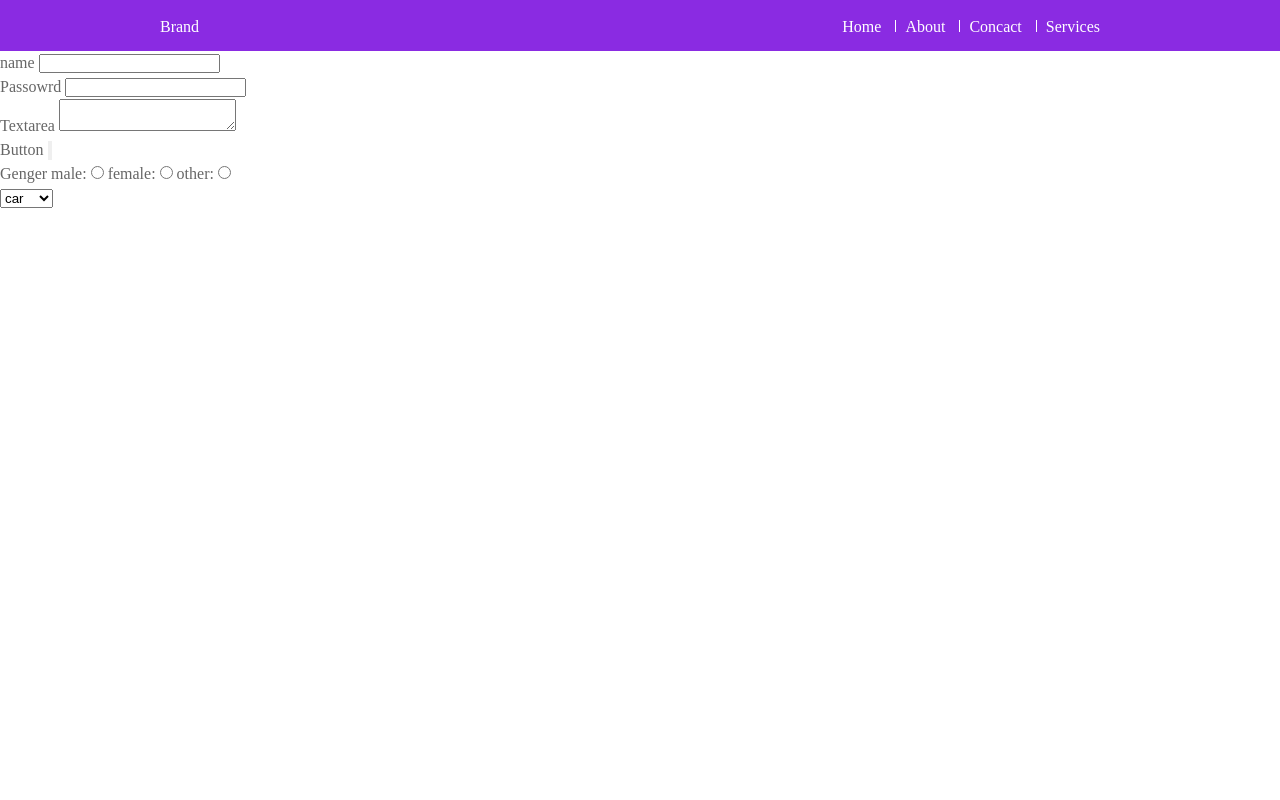
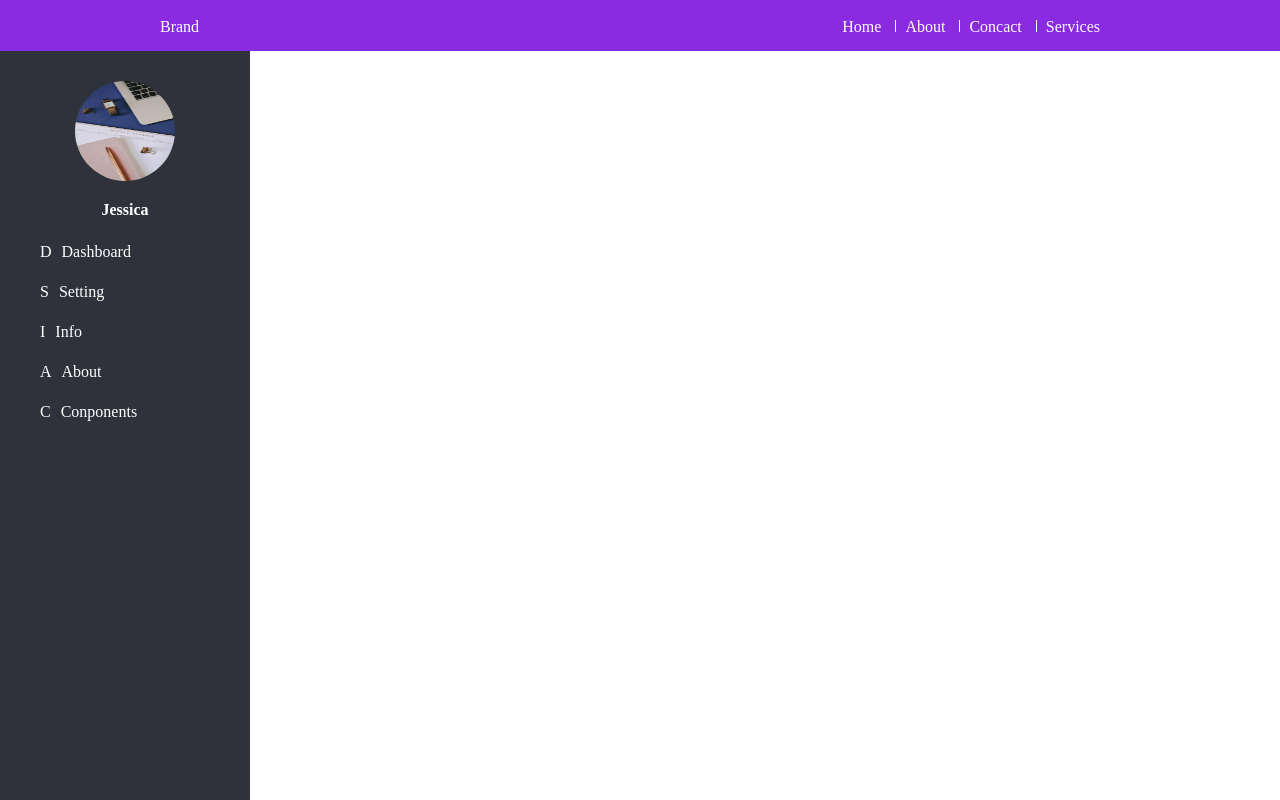
Before and after one commit to Azizul7m/html-css-template, a plain HTML site: page index.html in a window 1280 px wide. Drawn offline with Linux system fonts and the light colour scheme.

Commit message:
sidebar expriments

```diff
--- a/index.html
+++ b/index.html
@@ -22,38 +22,18 @@
 				</div>
 			</div>
 		</header>
-		<section class="form">
-			<form>
-				<div>
-					<label for="">name</label>
-					<input type="text" name="" value="" />
-				</div>
-			</form>
-				<div>
-					<label for="">Passowrd</label>
-					<input type="password" name="" value="" />
-				</div>
-				<div>
-					<label for="">Textarea</label>
-					<textarea rows="" cols=""></textarea>
-				</div>
-				<div>
-					<label for="">Button</label>
-					<input type="Submit" name="" value="" />
-				</div>
-				<div>
-					<label for="">Genger</label>
-				male:	<input type="radio" name="gender" value="male" />
-				female:	<input type="radio" name="gender" value="female" />
-				other: <input type="radio" name="gender" value="other" />
-				</div>
-				<div>
-					<select name="car">
-						<option value="option1">car</option>
-						<option value="option1">bike</option>
-						<option value="option1">cycle</option>
-					</select>
-				</div>
+		<section>
+			<div class="side__bar">
+				<center>
+					<img src="./img/watch.jpg" class="profile__img" alt="img"/>
+					<h4>Jessica</h4>
+				</center>
+				<a href="#">D<span>Dashboard</span></a>
+				<a href="#">S<span>Setting</span></a>
+				<a href="#">I<span>Info</span></a>
+				<a href="#">A<span>About</span></a>
+				<a href="#">C<span>Conponents</span></a>
+			</div>
 		</section>
 	</body>
 </html>
--- a/style.css
+++ b/style.css
@@ -99,27 +99,37 @@ NavBar
 /* Side Bar */
 /* ======================================================== */
 .side__bar{
+	padding-top: 30px;
 	width: 250px;
 	height: 100%;
-	background-color: blueviolet;
+	background-color: #2f323a;
 	left: 0;
-	top: 51px;
+	position:fixed;
 }
-.content p{
-	color: white;
+.side__bar .profile__img{
+	width: 100px;
+	height: 100px;
+	border-radius: 100px;
+	margin-bottom: 10px;
 }
-button{
-	width: 50%;
-	height: 40px;
-	border: none;
-	padding: 10px;
+.side__bar h4{
 	color: #fff;
-	font-size: 15px;
-	background-color: violet;
-	border-radius: 10%;
-	cursor: pointer;
+	margin-top: 0px;
+	margin-bottom: 10px;
 }
-button:hover{
-	color: violet;
-	background-color: #fff;
+.side__bar a{
+	color: #fff;
+	text-decoration: none;
+	display: block;
+	padding-left: 40px;
+	line-height: 40px;
+	box-sizing: border-box;
+	transition: .3s;
+	transition-property: background;
 }
+.side__bar a:hover{
+	background: #013E8F;
+}
+.side__bar span{
+	padding-left: 10px;
+}
```
